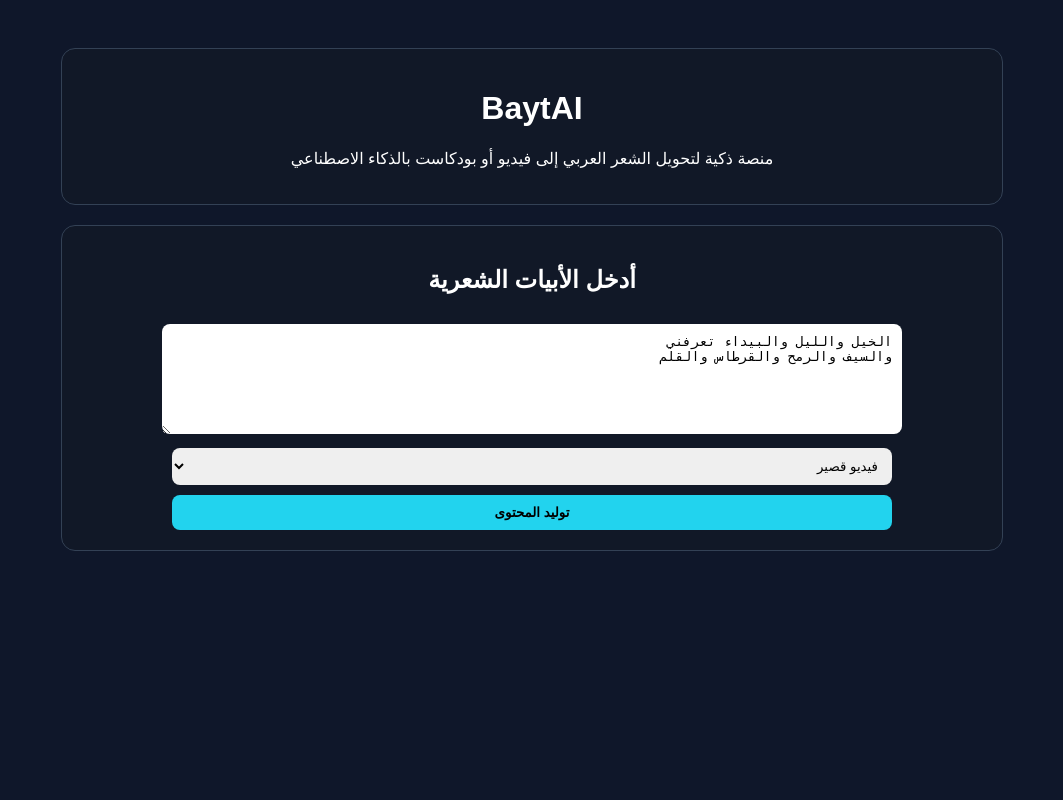
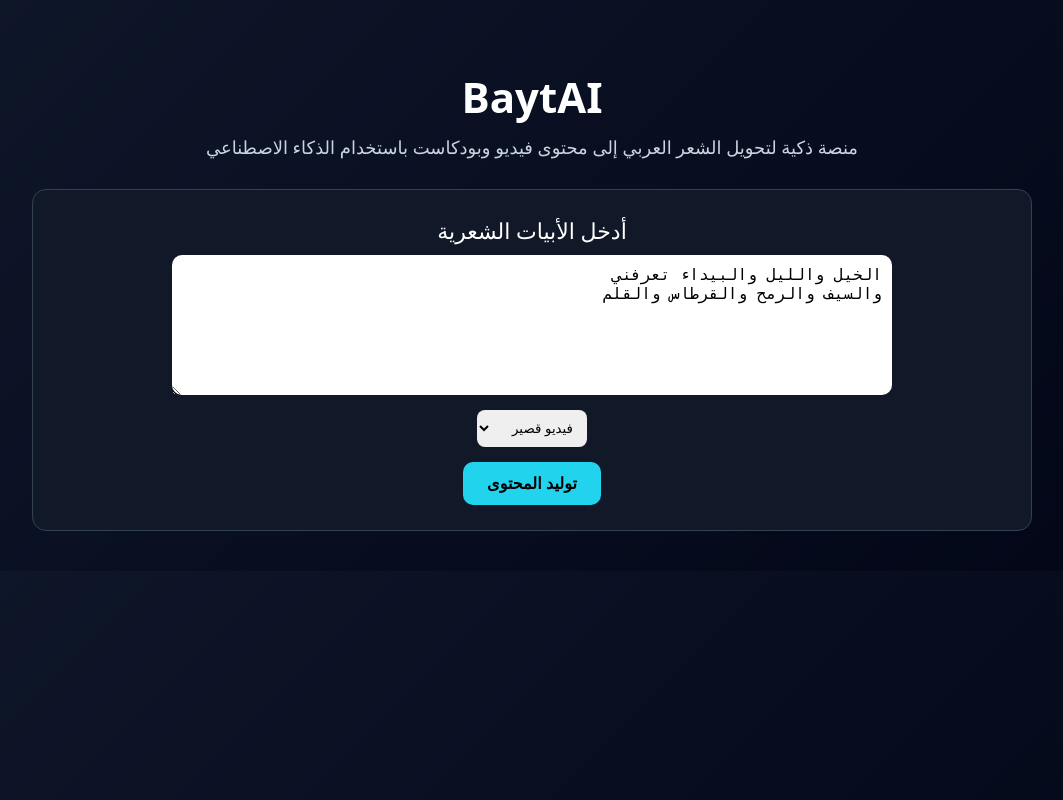
Before and after one commit to malkashaw-lab/Bayt-AI, a FastAPI app: page / in a window 1280 px wide. Shown: the whole page, without its empty margins (108-1171 px from the left). Run offline with FastAPI, Linux system fonts and the light colour scheme.

Commit message:
Update index.html

```diff
--- a/templates/index.html
+++ b/templates/index.html
@@ -1,57 +1,112 @@
 <!DOCTYPE html>
 <html lang="ar" dir="rtl">
 <head>
+
 <meta charset="UTF-8">
+<meta name="viewport" content="width=device-width, initial-scale=1.0">
+
 <title>BaytAI</title>
 
 <style>
 
 body{
-font-family:Arial;
-background:#0f172a;
+font-family: system-ui;
+background: linear-gradient(135deg,#0f172a,#020617);
 color:white;
+margin:0;
 padding:40px;
 text-align:center
 }
 
-.box{
+.container{
+max-width:1000px;
+margin:auto
+}
+
+.header{
+margin-bottom:30px
+}
+
+h1{
+font-size:42px;
+margin-bottom:10px
+}
+
+.subtitle{
+color:#cbd5e1;
+font-size:18px
+}
+
+.card{
 background:#111827;
 border:1px solid #334155;
 border-radius:14px;
-padding:20px;
-margin:auto;
-max-width:900px;
-margin-bottom:20px
+padding:25px;
+margin-top:20px
 }
 
-textarea,select,button{
-width:80%;
+textarea{
+width:90%;
+max-width:700px;
+height:120px;
+border-radius:10px;
+border:none;
 padding:10px;
+font-size:16px
+}
+
+select{
 margin-top:10px;
+padding:10px;
 border-radius:8px;
 border:none
 }
 
 button{
+margin-top:15px;
+padding:12px 24px;
+border:none;
+border-radius:10px;
 background:#22d3ee;
 color:black;
 font-weight:bold;
+font-size:16px;
 cursor:pointer
 }
 
 .result{
 text-align:right;
+line-height:1.9;
+background:#020617;
+padding:18px;
+border-radius:10px;
+margin-top:15px
+}
+
+.section-title{
+font-size:22px;
+margin-bottom:10px
+}
+
+iframe{
+width:100%;
+height:360px;
+border-radius:10px;
+margin-top:20px
+}
+
+.features{
+display:grid;
+grid-template-columns:repeat(auto-fit,minmax(220px,1fr));
+gap:15px;
+margin-top:20px
+}
+
+.feature{
 background:#020617;
 padding:15px;
 border-radius:10px;
-line-height:1.8
-}
-
-iframe{
-margin-top:20px;
-width:100%;
-height:350px;
-border-radius:10px
+border:1px solid #334155
 }
 
 </style>
@@ -60,18 +115,26 @@ border-radius:10px
 
 <body>
 
-<div class="box">
+<div class="container">
+
+<div class="header">
+
 <h1>BaytAI</h1>
-<p>منصة ذكية لتحويل الشعر العربي إلى فيديو أو بودكاست بالذكاء الاصطناعي</p>
+
+<div class="subtitle">
+منصة ذكية لتحويل الشعر العربي إلى محتوى فيديو وبودكاست باستخدام الذكاء الاصطناعي
 </div>
 
-<div class="box">
+</div>
 
-<h2>أدخل الأبيات الشعرية</h2>
+
+<div class="card">
+
+<div class="section-title">أدخل الأبيات الشعرية</div>
 
 <form method="post" action="/generate">
 
-<textarea name="poem" rows="6">
+<textarea name="poem">
 الخيل والليل والبيداء تعرفني
 والسيف والرمح والقرطاس والقلم
 </textarea>
@@ -86,7 +149,9 @@ border-radius:10px
 
 <br>
 
-<button type="submit">توليد المحتوى</button>
+<button type="submit">
+توليد المحتوى
+</button>
 
 </form>
 
@@ -95,64 +160,74 @@ border-radius:10px
 
 {% if result %}
 
-<div class="box">
+<div class="card">
 
-<h2>التحليل الذكي</h2>
+<div class="section-title">التحليل الذكي للنص</div>
 
 <div class="result">
 
 <strong>الثيمة:</strong> {{ result.theme }} <br>
-<strong>النبرة:</strong> {{ result.mood }} <br>
+<strong>النبرة:</strong> {{ result.mood }}
 
-<br>
+<br><br>
 
 <strong>المشهد الأول:</strong> {{ result.scene1 }} <br>
 <strong>المشهد الثاني:</strong> {{ result.scene2 }} <br>
-<strong>المشهد الثالث:</strong> {{ result.scene3 }} <br>
+<strong>المشهد الثالث:</strong> {{ result.scene3 }}
 
-<br>
+<br><br>
 
 <strong>سيناريو الفيديو:</strong>
+
 <p>{{ result.video_script }}</p>
 
-<strong>وصف البودكاست:</strong>
+<strong>سيناريو البودكاست:</strong>
+
 <p>{{ result.podcast_script }}</p>
 
 </div>
 
 </div>
 
-<div class="box">
 
-<h2>فيديو توضيحي للشكل النهائي</h2>
+<div class="card">
+
+<div class="section-title">معاينة الفيديو النهائي المتوقع</div>
 
 <iframe src="{{ result.video_demo }}" allowfullscreen></iframe>
 
 </div>
 
-<div class="box">
 
-<h2>المعمارية المستقبلية للمنصة</h2>
+<div class="card">
 
-<div class="result">
+<div class="section-title">كيف تعمل المنصة؟</div>
 
-1️⃣ تحليل النص الشعري باستخدام نماذج لغوية.
+<div class="features">
 
-<br><br>
+<div class="feature">
+تحليل القصيدة باستخدام نماذج لغوية
+</div>
 
-2️⃣ توليد مشاهد بصرية بالذكاء الاصطناعي.
+<div class="feature">
+استخراج الثيمة والمشاهد
+</div>
 
-<br><br>
+<div class="feature">
+توليد سيناريو الفيديو
+</div>
 
-3️⃣ توليد صوت عربي احترافي لإلقاء القصيدة.
+<div class="feature">
+تحويل النص إلى صوت
+</div>
 
-<br><br>
+<div class="feature">
+توليد مشاهد بصرية
+</div>
 
-4️⃣ دمج الصوت والمشاهد لإنتاج فيديو تلقائي.
-
-<br><br>
-
-5️⃣ تقديم الفيديو النهائي خلال ثوانٍ.
+<div class="feature">
+إنتاج الفيديو النهائي
+</div>
 
 </div>
 
@@ -160,5 +235,7 @@ border-radius:10px
 
 {% endif %}
 
+</div>
+
 </body>
 </html>
```
